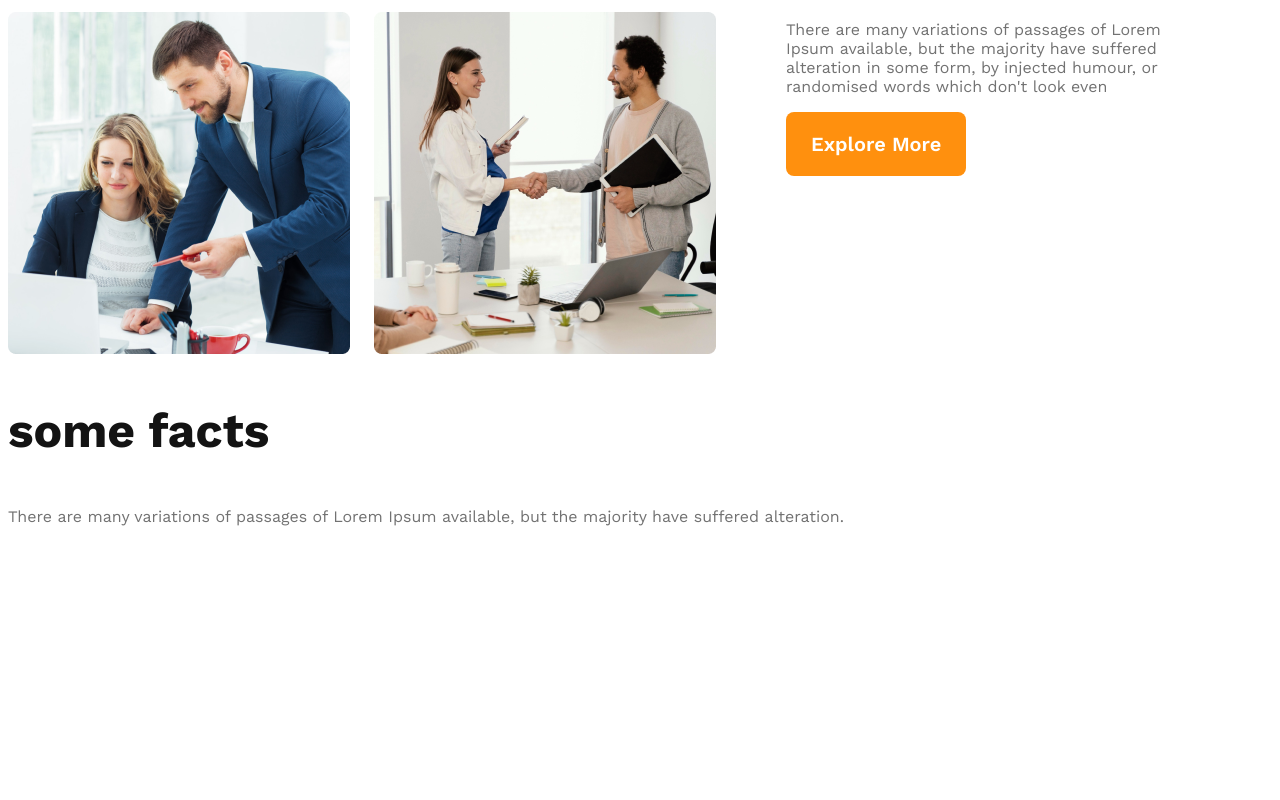
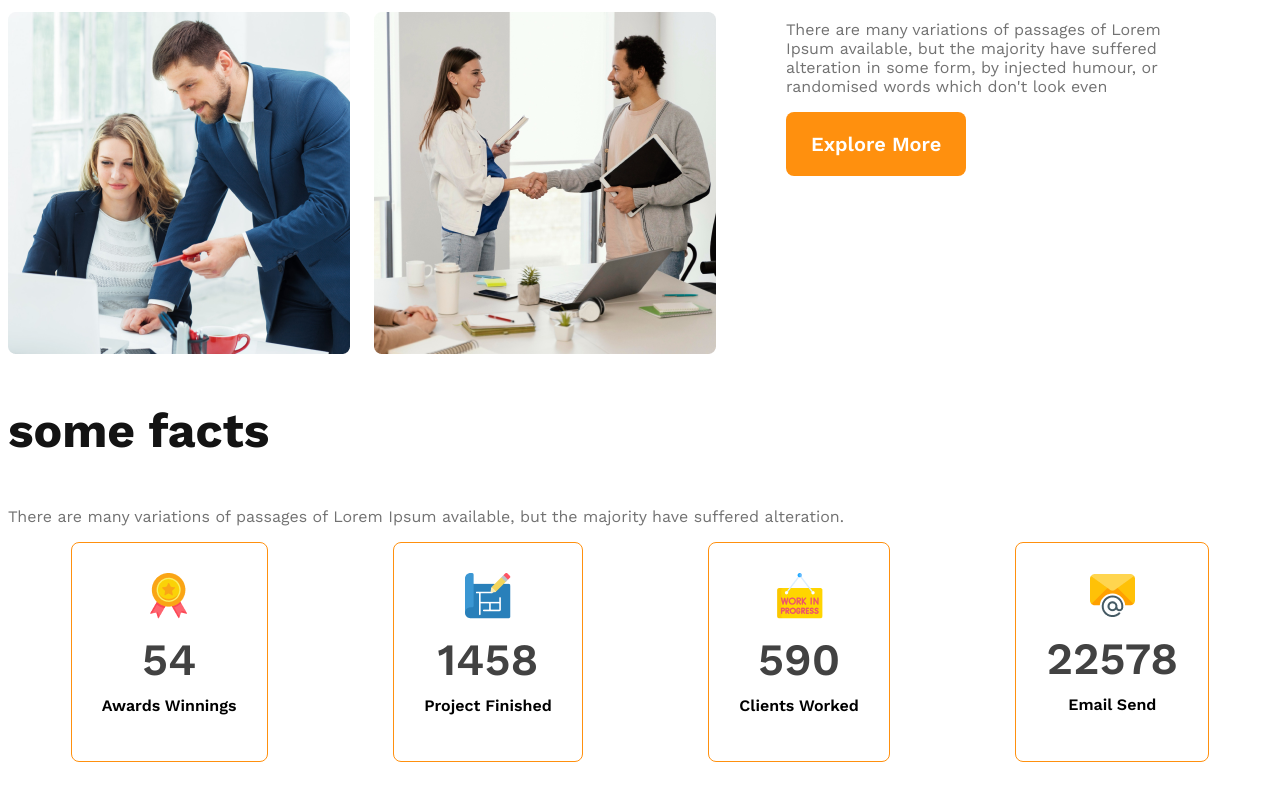
Before and after one commit to salabibne/g3-architects-website-, a plain HTML site: page index.html in a window 1280 px wide. Shown: the part 1446-2246 px from the top of the page. Before the commit the page ends 2042 px from the top, so only its background shows below. Drawn offline with nearby package versions, Linux system fonts and the light colour scheme.

Commit message:
card item make

```diff
--- a/index.html
+++ b/index.html
@@ -55,6 +55,28 @@
         <section class="facts">
             <h3 class="section-title">some facts</h3>
             <p class="text-light-gray">There are many variations of passages of Lorem Ipsum available, but the majority have suffered alteration.</p>
+            <div class="facts-card-conatiner">
+                <div class="card">
+                    <img src="./images/icons/ribon.png" alt="">
+                    <h2 class="card-stats">54</h2>
+                    <p class="card-title">Awards Winnings</p>
+                </div>
+                <div class="card">
+                    <img src="./images/icons/projects.png" alt="">
+                    <h2 class="card-stats">1458</h2>
+                    <p class="card-title">Project Finished</p>
+                </div>
+                <div class="card">
+                    <img src="./images/icons/customers.png" alt="">
+                    <h2 class="card-stats">590</h2>
+                    <p class="card-title">Clients Worked</p>
+                </div>
+                <div class="card">
+                    <img src="./images/icons/email.png" alt="">
+                    <h2 class="card-stats">22578</h2>
+                    <p class="card-title">Email Send</p>
+                </div>
+            </div>
         </section>
 
     </main>
--- a/styles/g3.css
+++ b/styles/g3.css
@@ -120,6 +120,37 @@ main{
     font-weight: 700;
 
 }
+.facts-card-conatiner{
+    display:flex;
+    justify-content: space-around;
+}
+.facts-card-conatiner .card{
+    border-radius: 8px;
+    border: 1px solid #FF900E;
+    text-align:center;
+    padding:30px;
+
+}
+.facts-card-conatiner .card-stats{
+    font-size: 2.8rem;
+    font-weight: 600;
+    color:#424242;
+    margin-top: 10px;
+    margin-bottom: 10px;
+}
+.facts-card-conatiner .card-title{
+    font-weight: 600;
+    margin-top: 5px;
+}
+
+
+
+
+
+
+
+
+
 @media screen and (max-width:576px){
     header{
         padding:20px;
```
